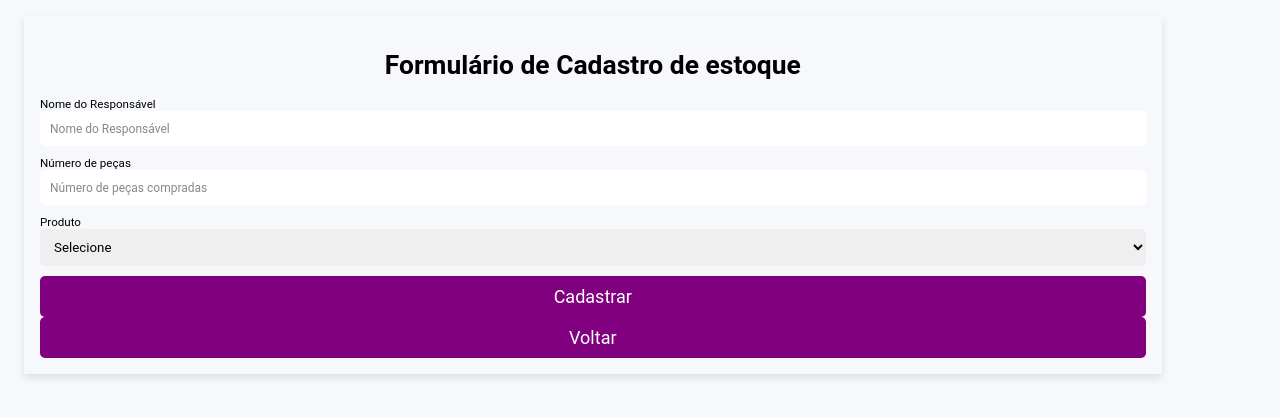
After one commit to AlienneSilva/CadastroLoja, a Flask app: page /estoque in a window 1280 px wide. The commit adds this page. Shown: the top 417 px of the page. Run offline with Flask 3, Linux system fonts and the light colour scheme; parts of the project's set-up code (start-up, migrations or seed data) failed here and were passed over.

Commit message:
Adiciona módulo de estoque integrado ao Google Sheets

```diff
--- a/app.py
+++ b/app.py
@@ -7,37 +7,34 @@ import json
 
 app = Flask(__name__)
 
-# Página inicial
-@app.route("/")
-def inicio():
-    return render_template("home.html")
+# =====================
+# Conexão Google Sheets
+# =====================
 
-# Página cadastro
-@app.route("/cadastro")
-def cadastro():
-    return render_template("index.html")
-
-# Codigo de conexão com google sheets
 escopos = [
     "https://www.googleapis.com/auth/spreadsheets",
     "https://www.googleapis.com/auth/drive"
 ]
 
 credenciais_json = json.loads(
-   os.environ["GOOGLE_CREDENTIALS"]
+    os.environ["GOOGLE_CREDENTIALS"]
 )
 
 credenciais = Credentials.from_service_account_info(
-   credenciais_json,
- scopes=escopos
+    credenciais_json,
+    scopes=escopos
 )
 
 cliente = gspread.authorize(credenciais)
-#criar o cabeçalho da planilha
-planilha = cliente.open("Cadastros")
-aba = planilha.sheet1
 
-cabecalho = [
+# =====================
+# PLANILHA VENDAS
+# =====================
+
+planilha_vendas = cliente.open("Cadastros")
+aba_vendas = planilha_vendas.sheet1
+
+cabecalho_vendas = [
     "Nome",
     "Responsável",
     "Peças",
@@ -49,22 +46,60 @@ cabecalho = [
     "Data Registro"
 ]
 
-primeira_linha = aba.row_values(1)
+if aba_vendas.row_values(1) != cabecalho_vendas:
+    aba_vendas.insert_row(cabecalho_vendas, 1)
 
-if primeira_linha != cabecalho:
-    aba.insert_row(cabecalho, 1)
-#calcula o valor total da venda
+# =====================
+# PLANILHA ESTOQUE
+# =====================
+
+planilha_estoque = cliente.open("Estoque")
+aba_estoque = planilha_estoque.sheet1
+
+cabecalho_estoque = [
+    "Responsável",
+    "Quantidade",
+    "Itens",
+    "Data Registro"
+]
+
+if aba_estoque.row_values(1) != cabecalho_estoque:
+    aba_estoque.insert_row(cabecalho_estoque, 1)
+
+
+# =====================
+# ROTAS
+# =====================
+
+@app.route("/")
+def inicio():
+    return render_template("home.html")
+
+
+@app.route("/cadastro")
+def cadastro():
+    return render_template("index.html")
+
+
+@app.route("/estoque")
+def estoque():
+    return render_template("estoque.html")
+
+
+# =====================
+# FUNÇÕES
+# =====================
+
 def calc(valorUni, pecas):
     return float(valorUni) * int(pecas)
 
 
-@app.route("/")
-def home():
-    return render_template("index.html")
+# =====================
+# SALVAR VENDAS
+# =====================
 
-
-@app.route("/gravar", methods=["POST"])
-def gravar():
+@app.route("/gravar_venda", methods=["POST"])
+def gravar_venda():
 
     nome = request.form["nome"]
     contato = request.form["contato"]
@@ -75,9 +110,10 @@ def gravar():
     conta = request.form["conta"]
 
     valorTotal = calc(valorUni, pecas)
+
     data_registro = datetime.now().strftime("%d/%m/%Y %H:%M")
 
-    aba.append_row([
+    aba_vendas.append_row([
         nome,
         contato,
         pecas,
@@ -89,8 +125,30 @@ def gravar():
         data_registro
     ])
 
+    return redirect(url_for("cadastro"))
 
-    return redirect(url_for("cadastro"))
+
+# =====================
+# SALVAR ESTOQUE
+# =====================
+
+@app.route("/gravar_estoque", methods=["POST"])
+def gravar_estoque():
+
+    responsa = request.form["responsa"]
+    qtd = request.form["qtd"]
+    itens = request.form["itens"]
+
+    data_registro = datetime.now().strftime("%d/%m/%Y")
+
+    aba_estoque.append_row([
+        responsa,
+        qtd,
+        itens,
+        data_registro
+    ])
+
+    return redirect(url_for("estoque"))
 
 
 if __name__ == "__main__":
--- /dev/null
+++ b/templates/estoque.html
@@ -0,0 +1,56 @@
+<!DOCTYPE html>
+<html lang="pt-BR">
+<meta name="viewport" content="width=device-width, initial-scale=1.0">
+
+<head>
+    <meta charset="UTF-8">
+    <title>Estoque</title>
+
+    <link rel="stylesheet" href="{{ url_for('static', filename='css/main.css') }}">
+    <link rel="stylesheet" href="{{ url_for('static', filename='css/cadastro.css') }}">
+</head>
+
+<body>
+
+    <div class="form">
+
+        <h1>Formulário de Cadastro de estoque</h1>
+
+        <form action="/gravar_estoque" method="POST">
+
+            <div class="form_grupo">
+                <label>Nome do Responsável</label>
+                <input type="text" name="responsa" class="form_input" placeholder="Nome do Responsável" required>
+            </div>
+
+            <div class="form_grupo">
+                <label>Número de peças</label>
+                <input type="number" name="qtd" class="form_input" placeholder="Número de peças compradas" required>
+            </div>
+            <div class="form_grupo">
+                <label>Produto</label>
+                <select name="itens" class="form_input">
+                    <option value="Selecione">Selecione</option>
+                    <option value="copo inox">Copo Inox</option>
+                    <option value="caneca">Caneca Cerâmica</option>
+                    <option value="MDF">MDF</option>
+                    <option value="argola">Argola</option>
+                </select>
+            </div>
+
+            <input type="hidden" name="acao" value="enviar">
+
+            <button type="submit" class="submit_btn">
+                Cadastrar
+            </button>
+            <a href="{{ url_for('home') }}">
+                <button type="button">Voltar</button>
+            </a>
+
+        </form>
+
+    </div>
+
+</body>
+
+</html>
--- a/templates/home.html
+++ b/templates/home.html
@@ -4,7 +4,7 @@
 
 <head>
     <meta charset="UTF-8">
-       <title>Início</title>
+    <title>Início</title>
     <link rel="stylesheet" href="{{ url_for('static', filename='css/main.css') }}">
     <link rel="stylesheet" href="{{ url_for('static', filename='css/cadastro.css') }}">
 </head>
@@ -16,7 +16,11 @@
     <a href="{{ url_for('cadastro') }}">
         <button>Ir para Cadastro</button>
     </a>
+    </br>
+    <a href="{{ url_for('estoque') }}">
+        <button>Ir para Estoque</button>
     </a>
+    </br>
     <a href="{{ url_for('home') }}">
         <button type="button">Voltar</button>
     </a>
```
Also changed, not shown: templates/index.html (+4 -3 lines).
